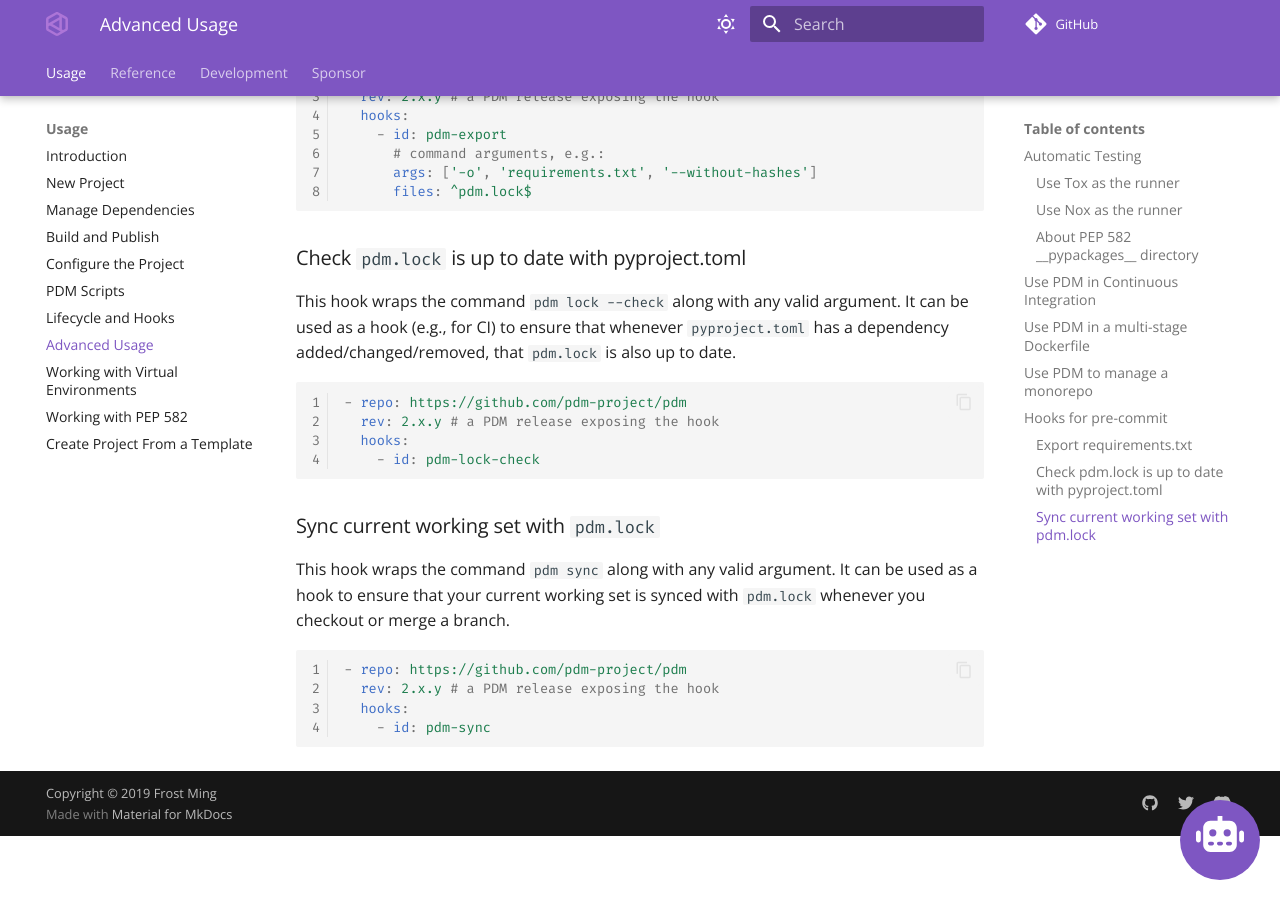
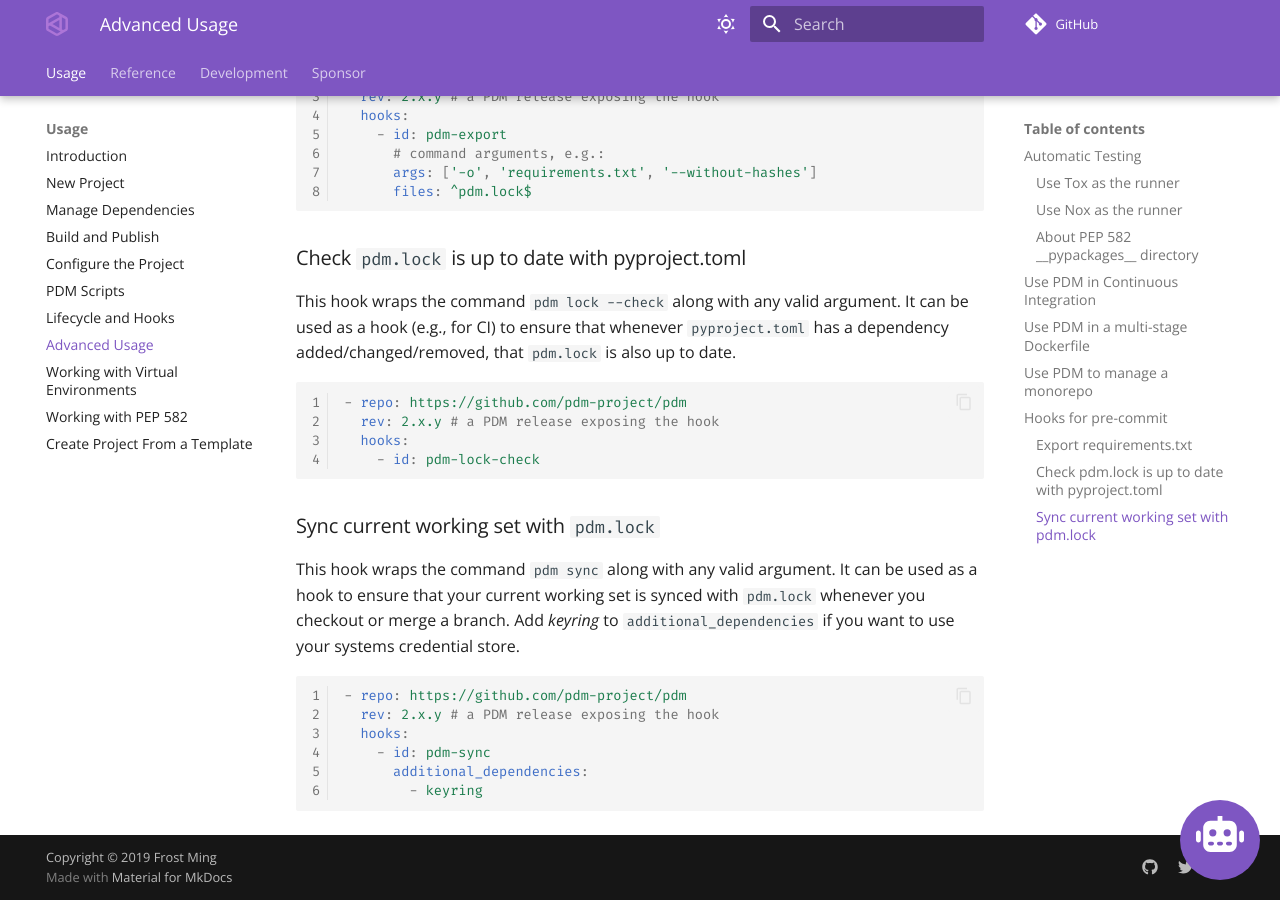
Before and after one commit to azurelotus0926/pdm, an MkDocs documentation site: the page built from docs/docs/usage/advanced.md, in a window 1280 px wide and 900 px high, scrolled down 5318 px. Built offline with MkDocs 1.6.1 and Material for MkDocs 9.7.7, drawn with Linux system fonts in a browser that asks for light colours; comment, search, counter and statistics services are not loaded; the version menu is left out.

Commit message:
doc: Describe keyring support for pdm-sync pre-commit hook (#2516)

````diff
--- a/docs/docs/usage/advanced.md
+++ b/docs/docs/usage/advanced.md
@@ -247,11 +247,13 @@ This hook wraps the command `pdm lock --check` along with any valid argument. It
 
 ### Sync current working set with `pdm.lock`
 
-This hook wraps the command `pdm sync` along with any valid argument. It can be used as a hook to ensure that your current working set is synced with `pdm.lock` whenever you checkout or merge a branch.
+This hook wraps the command `pdm sync` along with any valid argument. It can be used as a hook to ensure that your current working set is synced with `pdm.lock` whenever you checkout or merge a branch. Add *keyring* to `additional_dependencies` if you want to use your systems credential store.
 
 ```yaml
 - repo: https://github.com/pdm-project/pdm
   rev: 2.x.y # a PDM release exposing the hook
   hooks:
     - id: pdm-sync
+      additional_dependencies:
+        - keyring
 ```
````
